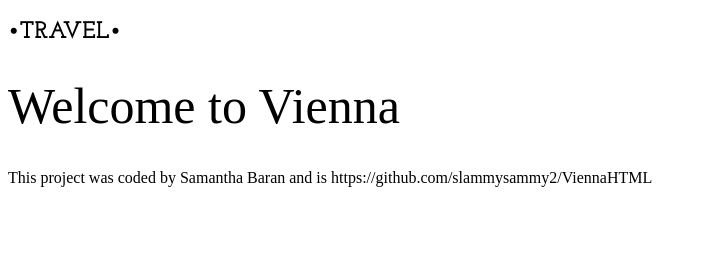
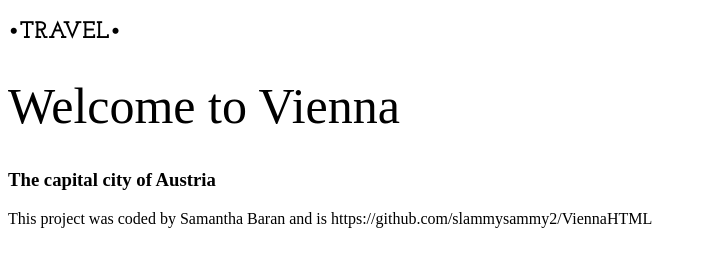
Before and after one commit to slammysammy2/ViennaHTML, a plain HTML site: page index.html in a window 1280 px wide. Shown: the whole page, without its empty margins (0-707 px from the left). Drawn offline with Linux system fonts and the light colour scheme; a web font is replaced by a local one.

Commit message:
added h3

```diff
--- a/index.html
+++ b/index.html
@@ -19,6 +19,9 @@
     <h1>
       Welcome to Vienna
     </h1>
+    <h3>
+        The capital city of Austria
+    </h3>
     <footer>
         This project was coded by Samantha Baran and is <open-sourced>https://github.com/slammysammy2/ViennaHTML</open-sourced>
         </footer>
```
